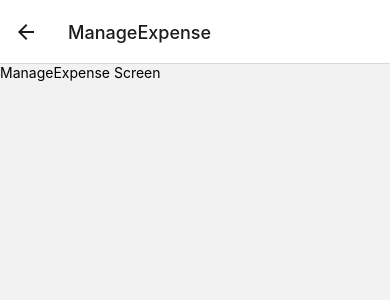
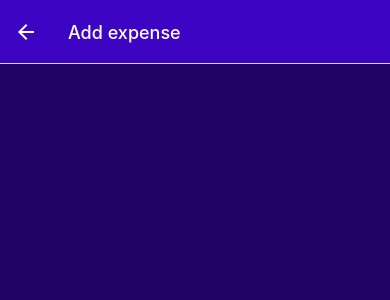
Before and after one commit to rhiannonmonks/ExpenseTracker, a React Native app: screen /ManageExpense in a window 390 px wide. Shown: the top 300 px of the page. Built offline with nearby package versions, Linux system fonts and the light colour scheme.

Commit message:
adding a delete button

```diff
--- a/App.js
+++ b/App.js
@@ -3,7 +3,7 @@ import { NavigationContainer } from "@react-navigation/native";
 import { createNativeStackNavigator } from "@react-navigation/native-stack";
 import { createBottomTabNavigator } from "@react-navigation/bottom-tabs";
 
-import ManageExpenses from "./screens/ManageExpense";
+import ManageExpense from "./screens/ManageExpense";
 import RecentExpenses from "./screens/RecentExpenses";
 import AllExpenses from "./screens/AllExpenses";
 import { GlobalStyles } from "./constants/styles";
@@ -16,7 +16,7 @@ const BottomTabs = createBottomTabNavigator();
 function ExpensesOverview() {
   return (
     <BottomTabs.Navigator
-      screenOptions={{
+      screenOptions={({ navigation }) => ({
         headerStyle: { backgroundColor: GlobalStyles.colors.primary500 },
         headerTintColor: "white",
         tabBarStyle: { backgroundColor: GlobalStyles.colors.primary500 },
@@ -26,10 +26,12 @@ function ExpensesOverview() {
             icon="add"
             size={24}
             color={tintColor}
-            onPress={() => {}}
+            onPress={() => {
+              navigation.navigate("ManageExpense");
+            }}
           />
         ),
-      }}
+      })}
     >
       <BottomTabs.Screen
         name="RecentExpenses"
@@ -62,13 +64,24 @@ export default function App() {
     <>
       <StatusBar style="auto" />
       <NavigationContainer>
-        <Stack.Navigator>
+        <Stack.Navigator
+          screenOptions={{
+            headerStyle: { backgroundColor: GlobalStyles.colors.primary500 },
+            headerTintColor: "white",
+          }}
+        >
           <Stack.Screen
             name="ExpensesOverview"
             component={ExpensesOverview}
             options={{ headerShown: false }}
           />
-          <Stack.Screen name="ManageExpense" component={ManageExpenses} />
+          <Stack.Screen
+            name="ManageExpense"
+            component={ManageExpense}
+            options={{
+              presentation: "modal",
+            }}
+          />
         </Stack.Navigator>
       </NavigationContainer>
     </>
--- a/components/ExpensesOutput/ExpenseItem.js
+++ b/components/ExpensesOutput/ExpenseItem.js
@@ -1,9 +1,17 @@
 import { Pressable, View, StyleSheet, Text } from "react-native";
+import { useNavigation } from "@react-navigation/native";
+
 import { GlobalStyles } from "../../constants/styles";
 import { getFormattedDate } from "../../util/date";
 
-function ExpenseItem({ description, amount, date }) {
-  function expensePressHandler() {}
+function ExpenseItem({ id, description, amount, date }) {
+  const navigation = useNavigation();
+
+  function expensePressHandler() {
+    navigation.navigate("ManageExpense", {
+      expenseId: id,
+    });
+  }
 
   return (
     <Pressable
--- a/screens/ManageExpense.js
+++ b/screens/ManageExpense.js
@@ -1,7 +1,50 @@
-import { Text } from "react-native";
+import { useLayoutEffect } from "react";
+import { View, StyleSheet } from "react-native";
+import { GlobalStyles } from "../constants/styles";
+import IconButton from "../components/UI/IconButton";
 
-function ManageExpenses() {
-  return <Text>ManageExpense Screen</Text>;
+function ManageExpense({ route, navigation }) {
+  const editedExpenseId = route.params?.expenseId;
+
+  const isEditing = !!editedExpenseId;
+
+  useLayoutEffect(() => {
+    navigation.setOptions({
+      title: isEditing ? "Edit expense" : "Add expense",
+    });
+  }, [navigation, isEditing]);
+
+  function deleteExpenseHandler() {}
+
+  return (
+    <View style={styles.container}>
+      {isEditing && (
+        <View style={styles.deleteContainer}>
+          <IconButton
+            icon="trash"
+            color={GlobalStyles.colors.error500}
+            size={36}
+            onPress={deleteExpenseHandler}
+          />
+        </View>
+      )}
+    </View>
+  );
 }
 
-export default ManageExpenses;
+export default ManageExpense;
+
+const styles = StyleSheet.create({
+  container: {
+    flex: 1,
+    padding: 24,
+    backgroundColor: GlobalStyles.colors.primary800,
+  },
+  deleteContainer: {
+    marginTop: 16,
+    paddingTop: 8,
+    borderTopWidth: 2,
+    borderTopColor: GlobalStyles.colors.primary200,
+    alignItemsd: "center",
+  },
+});
```
